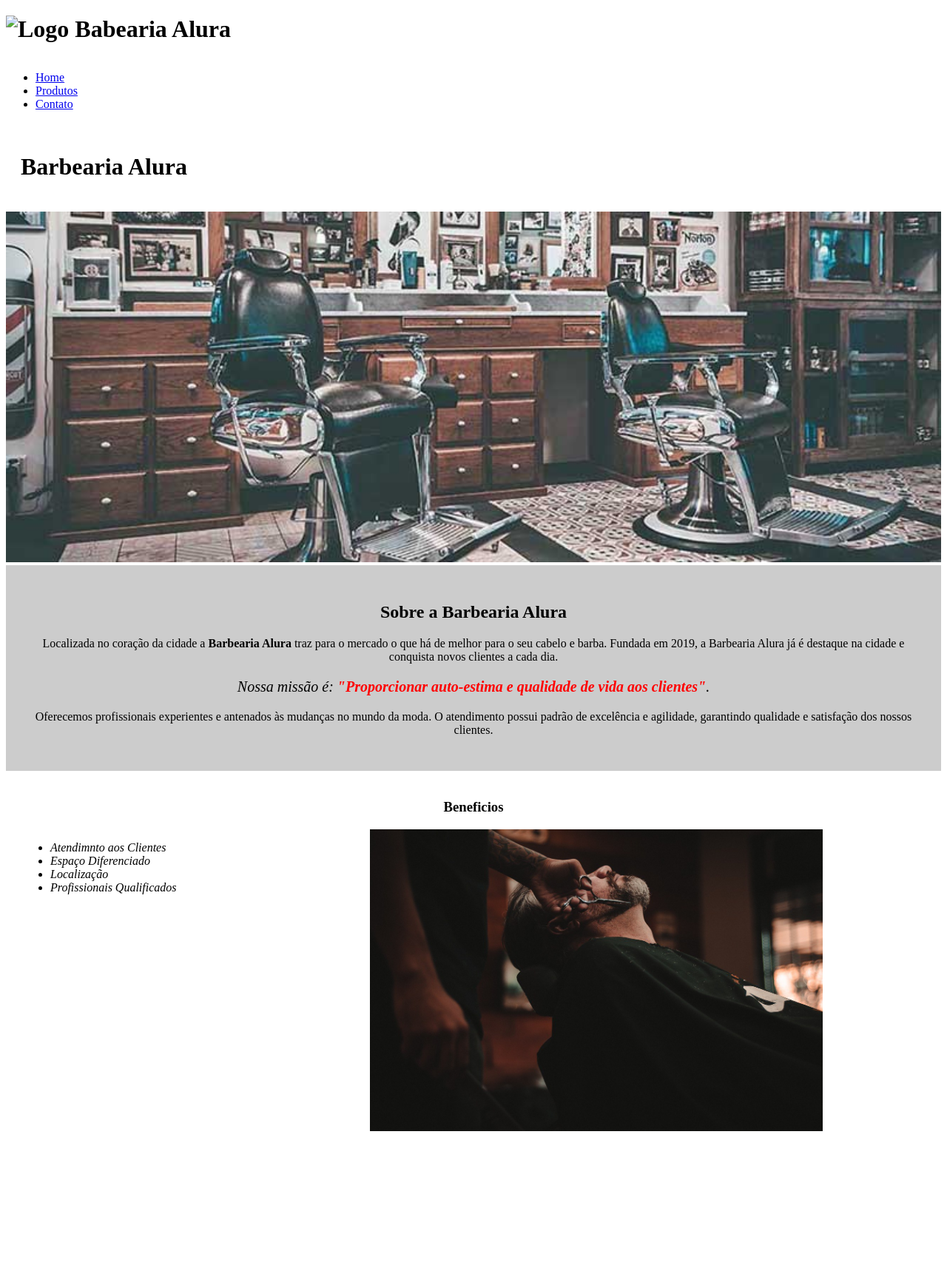
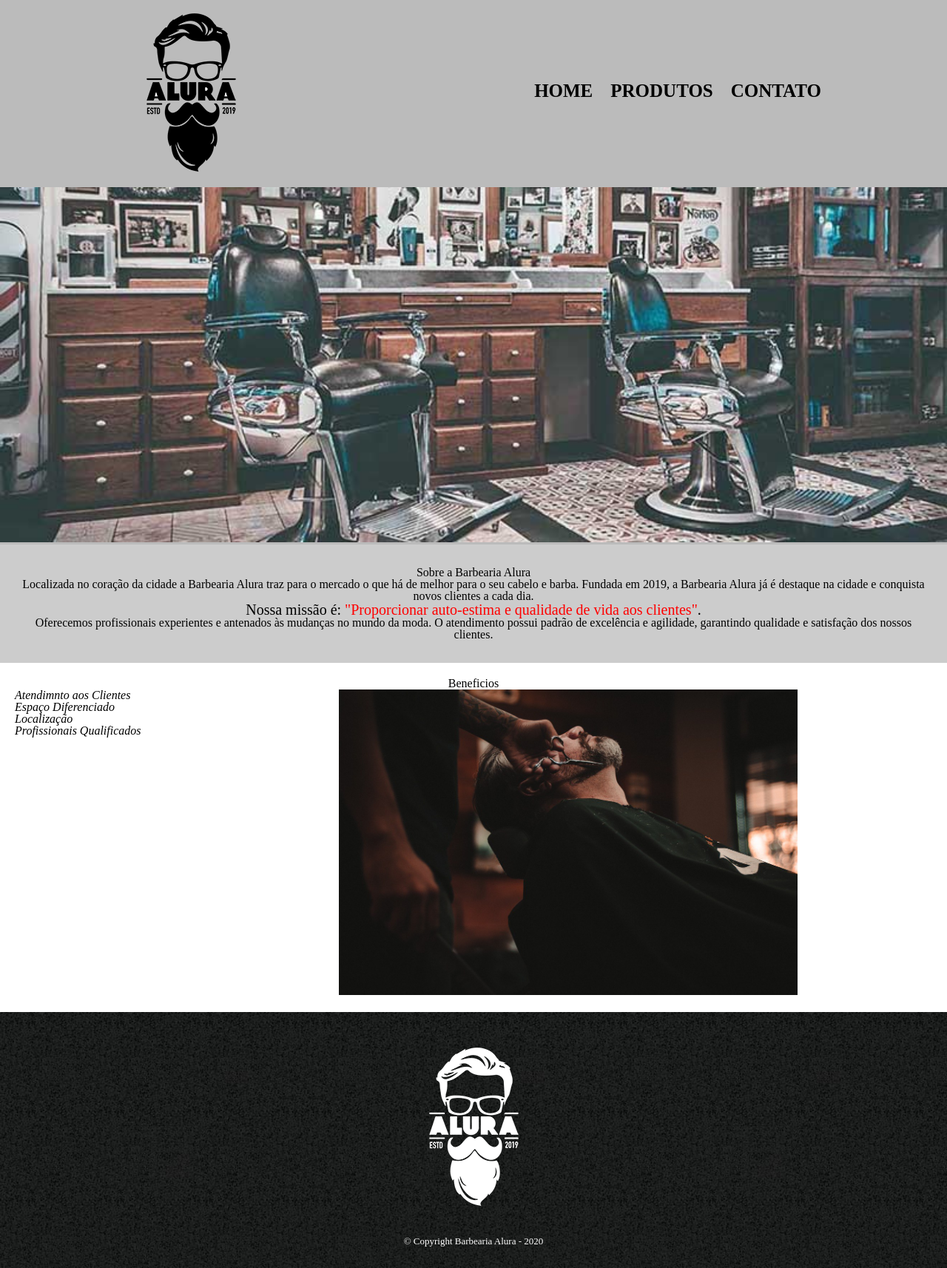
Before and after one commit to rrlores/html5-css3, a plain HTML site: page index.html in a window 1280 px wide. Shown: the whole page at 74% size. Before the commit the page ends 1561 px from the top, so only its background shows below. Drawn offline with Linux system fonts and the light colour scheme.

```diff
--- a/assets/contato/contato.css
+++ b/assets/contato/contato.css
@@ -0,0 +1,71 @@
+header{
+    background: #bbbbbb;
+    padding: 20 0;
+}
+
+.cabecalho{
+    position: relative;
+    width: 940px;
+    margin: 0 auto;
+}
+
+nav{
+    position: absolute;
+    top: 110px;
+    right: 0;
+}
+
+nav li{
+    display: inline;
+    margin: 0 0 0 20px;
+}
+
+nav a {
+    text-transform: uppercase;
+    color: #000000;
+    font-weight: bold;
+    font-size: 25px;
+    text-decoration: none;
+}
+
+nav a:hover{
+    color: orange;
+}
+
+footer{
+    text-align: center;
+    background: url(../img/bg.jpg);
+    padding: 30px 0;
+}
+
+.copyright{
+    color: #ffffff;
+    font-size: 13px;
+    margin: 20px 0 0;
+}
+
+main{
+    width: 950px;
+    margin: 0 auto;
+}
+
+form{
+    margin: 40px 0;
+}
+
+form label, p{
+    display: block;
+    font-size: 20px;
+    margin: 0 0 10px;
+}
+
+.input{
+    display: block;
+    margin: 0 0 20px;
+    padding: 10px 25px;
+    width: 50%;
+}
+
+.checkbox{
+    margin: 20px 0;
+}
--- /dev/null
+++ b/css/style-home.css
@@ -0,0 +1,95 @@
+header{
+    background: #bbbbbb;
+    padding: 20 0;
+}
+
+.cabecalho{
+    position: relative;
+    width: 940px;
+    margin: 0 auto;
+}
+
+nav{
+    position: absolute;
+    top: 110px;
+    right: 0;
+}
+
+nav li{
+    display: inline;
+    margin: 0 0 0 20px;
+}
+
+nav a {
+    text-transform: uppercase;
+    color: #000000;
+    font-weight: bold;
+    font-size: 25px;
+    text-decoration: none;
+}
+
+nav a:hover{
+    color: orange;
+}
+
+
+.titulo-principal{
+    padding: 20px;
+}
+
+.banner{
+    width: 100%;
+}
+
+.principal{
+    background: #cccccc;
+    padding: 30px;
+}
+
+.titulo-centralizado{
+    text-align: center;
+}
+
+P{
+    text-align: center;
+}
+
+.missao{
+    font-size: 20px;
+}
+
+em strong{
+    color:#FF0000;
+}
+
+.itens{
+    font-style: italic;
+}
+
+.beneficios{
+    background: #ffffff;
+    padding: 20px;
+}
+
+.lista{
+    display: inline-block;
+    vertical-align: top;
+    width: 20%;
+    margin-right: 15%;
+}
+
+.imagembeneficios{
+    width: 50%;
+}
+
+footer{
+    text-align: center;
+    background: url(../assets/img/bg.jpg);
+    padding: 30px 0;
+}
+
+.copyright{
+    color: #ffffff;
+    font-size: 13px;
+    margin: 20px 0 0;
+}
--- a/css/style.css
+++ /dev/null
@@ -1,50 +0,0 @@
-.titulo-principal{
-    padding: 20px;
-}
-
-.banner{
-    width: 100%;
-}
-
-.principal{
-    background: #cccccc;
-    padding: 30px;
-}
-
-.titulo-centralizado{
-    text-align: center;
-}
-
-P{
-    text-align: center;
-}
-
-.missao{
-    font-size: 20px;
-}
-
-em strong{
-    color:#FF0000;
-}
-
-.itens{
-    font-style: italic;
-}
-
-.beneficios{
-    background: #ffffff;
-    padding: 20px;
-}
-
-ul{
-    display: inline-block;
-    vertical-align: top;
-    width: 20%;
-    margin-right: 15%;
-}
-
-.imagembeneficios{
-
-    width: 50%;
-
-}
--- a/index.html
+++ b/index.html
@@ -5,32 +5,33 @@
 	<meta charset="UTF-8">
 	<meta name="viewport" content="width=device-width, initial-scale=1.0">
 	<title>Barbearia Alura</title>
-	<link rel="stylesheet" href="css/style.css">
+	<link rel="stylesheet" href="./css/reset.css">
+	<link rel="stylesheet" href="./css/style-home.css">
 </head>
+
+<body>
 	<header>
 		<div class="cabecalho">
-		<h1><img src="../img/logo.png" alt="Logo Babearia Alura"></h1>
+			<h1><img src="./assets/img/logo.png" alt="Logo Babearia Alura"></h1>
 			<nav>
 				<ul class="navegacao">
-				<li><a href="../../index.html">Home</a></li>
-				<li><a href="../produtos/produtos.html">Produtos</a></li>
+					<li><a href="./index.html">Home</a></li>
+					<li><a href="./assets/produtos/produtos.html">Produtos</a></li>
 					<li><a href="../contato/contato.html">Contato</a></li>
 				</ul>
 			</nav>
 		</div>
+		<img class="banner" src="./assets/img/banner.jpg" alt="Barbearia">
 	</header>
-<body>
-	<header>
-		<h1 class="titulo-principal">Barbearia Alura</h1>
-	</header>
-	<img class="banner" src="./assets/img/banner.jpg" alt="Barbearia">
 
+	<main>
 		<div class="principal">
 			<h2 class="titulo-centralizado">Sobre a Barbearia Alura</h2>
 
 			<p>Localizada no coração da cidade a <strong>Barbearia Alura</strong> traz para o
 				mercado o que há de melhor para o
-			seu cabelo e barba. Fundada em 2019, a Barbearia Alura já é destaque na cidade e conquista novos clientes a
+				seu cabelo e barba. Fundada em 2019, a Barbearia Alura já é destaque na cidade e conquista novos
+				clientes a
 				cada
 				dia.</p>
 
@@ -43,7 +44,7 @@
 		</div>
 		<div class="beneficios">
 			<h3 class="titulo-centralizado">Beneficios</h3>
-		<ul>
+			<ul class="lista">
 				<li class="itens">Atendimnto aos Clientes</li>
 				<li class="itens">Espaço Diferenciado</li>
 				<li class="itens">Localização</li>
@@ -51,6 +52,12 @@
 			</ul>
 			<img src="assets/img/beneficios.jpg" alt="Homem fazendo a barba." class="imagembeneficios">
 		</div>
+	</main>
+
+	<footer>
+		<img src="./assets/img/logo-branco.png" alt="Barbearia">
+		<p class="copyright">&copy; Copyright Barbearia Alura - 2020</p>
+	</footer>
 
 </body>
 
```
Also changed, not shown: assets/contato/contato.html (+63 -3 lines), assets/produtos/produtos.html (+2 -1 lines). Lines whose indentation alone changed are shown as unchanged.
